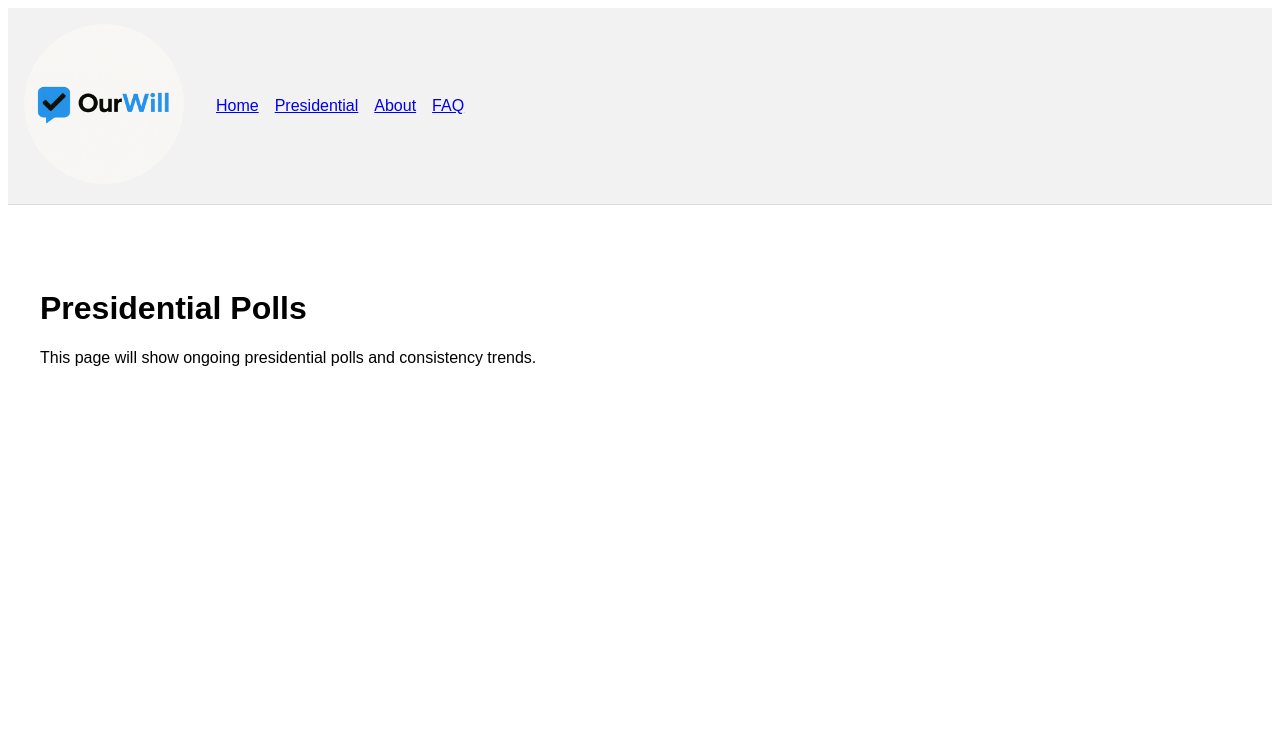
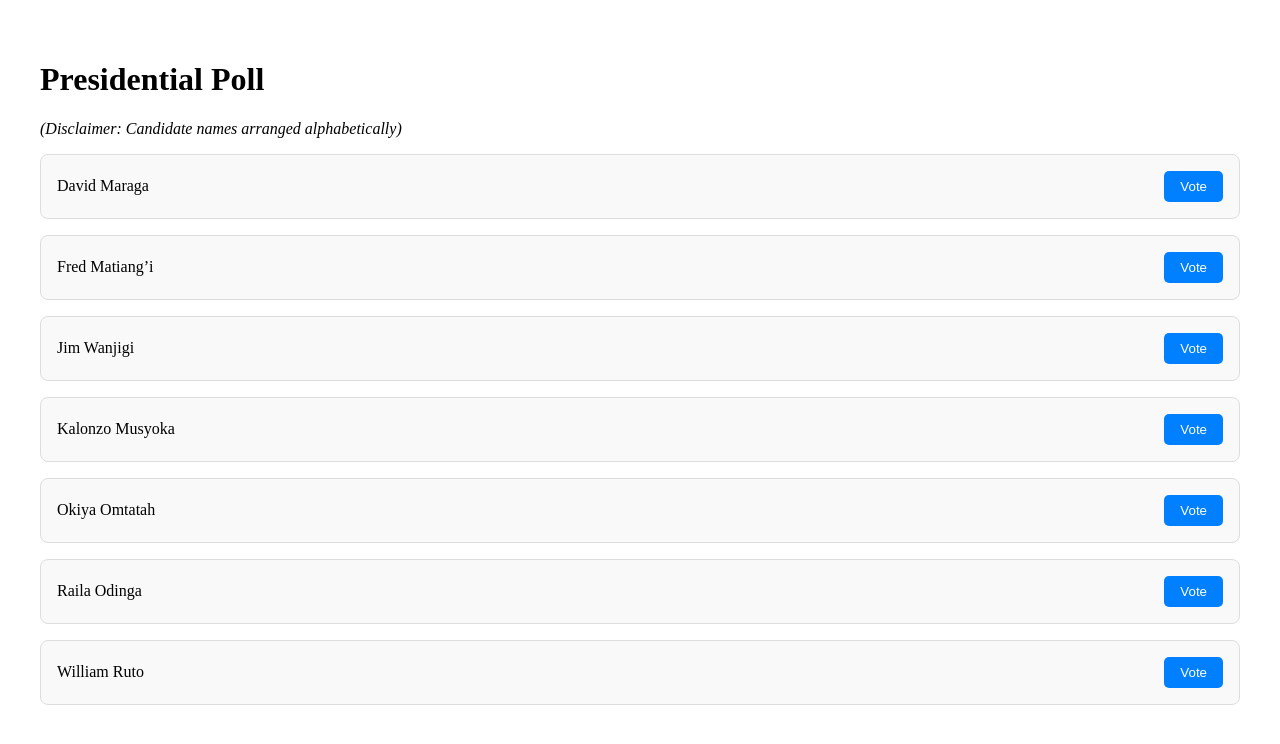
Before and after one commit to Ourwillxyz/Ourwill, a Next.js app: page /presidential in a window 1280 px wide. Shown: the top 744 px of the page. Built offline with nearby package versions, Linux system fonts and the light colour scheme.

Commit message:
Update presidential.js

```diff
--- a/pages/presidential.js
+++ b/pages/presidential.js
@@ -1,13 +1,66 @@
-import Navbar from '../components/Navbar';
+import { useState } from 'react';
 
-export default function Presidential() {
+const candidates = [
+  "David Maraga",
+  "Fred Matiang’i",
+  "Jim Wanjigi",
+  "Kalonzo Musyoka",
+  "Okiya Omtatah",
+  "Raila Odinga",
+  "William Ruto"
+];
+
+export default function PresidentialPoll() {
+  const [votedCandidate, setVotedCandidate] = useState(null);
+
+  const handleVote = (candidate) => {
+    setVotedCandidate(candidate);
+    // Placeholder: Later we add OTP + Backend logic here
+  };
+
   return (
-    <div style={{ fontFamily: 'Arial, sans-serif' }}>
-      <Navbar />
-      <div style={{ padding: '2rem' }}>
-        <h1>Presidential Polls</h1>
-        <p>This page will show ongoing presidential polls and consistency trends.</p>
-      </div>
+    <div style={{ padding: '2rem' }}>
+      <h1>Presidential Poll</h1>
+      <p style={{ fontStyle: 'italic', marginBottom: '1rem' }}>
+        (Disclaimer: Candidate names arranged alphabetically)
+      </p>
+
+      <ul style={{ listStyle: 'none', padding: 0 }}>
+        {candidates.map((candidate) => (
+          <li key={candidate} style={{
+            display: 'flex',
+            justifyContent: 'space-between',
+            alignItems: 'center',
+            marginBottom: '1rem',
+            backgroundColor: '#f9f9f9',
+            padding: '1rem',
+            borderRadius: '8px',
+            border: '1px solid #ddd'
+          }}>
+            <span>{candidate}</span>
+            <button
+              onClick={() => handleVote(candidate)}
+              disabled={votedCandidate !== null}
+              style={{
+                padding: '0.5rem 1rem',
+                backgroundColor: '#0080ff',
+                color: '#fff',
+                border: 'none',
+                borderRadius: '5px',
+                cursor: votedCandidate ? 'not-allowed' : 'pointer'
+              }}
+            >
+              {votedCandidate === candidate ? 'Voted' : 'Vote'}
+            </button>
+          </li>
+        ))}
+      </ul>
+
+      {votedCandidate && (
+        <p style={{ color: 'green', fontWeight: 'bold', marginTop: '2rem' }}>
+          Thank you for voting for <u>{votedCandidate}</u>.
+        </p>
+      )}
     </div>
   );
 }
```
